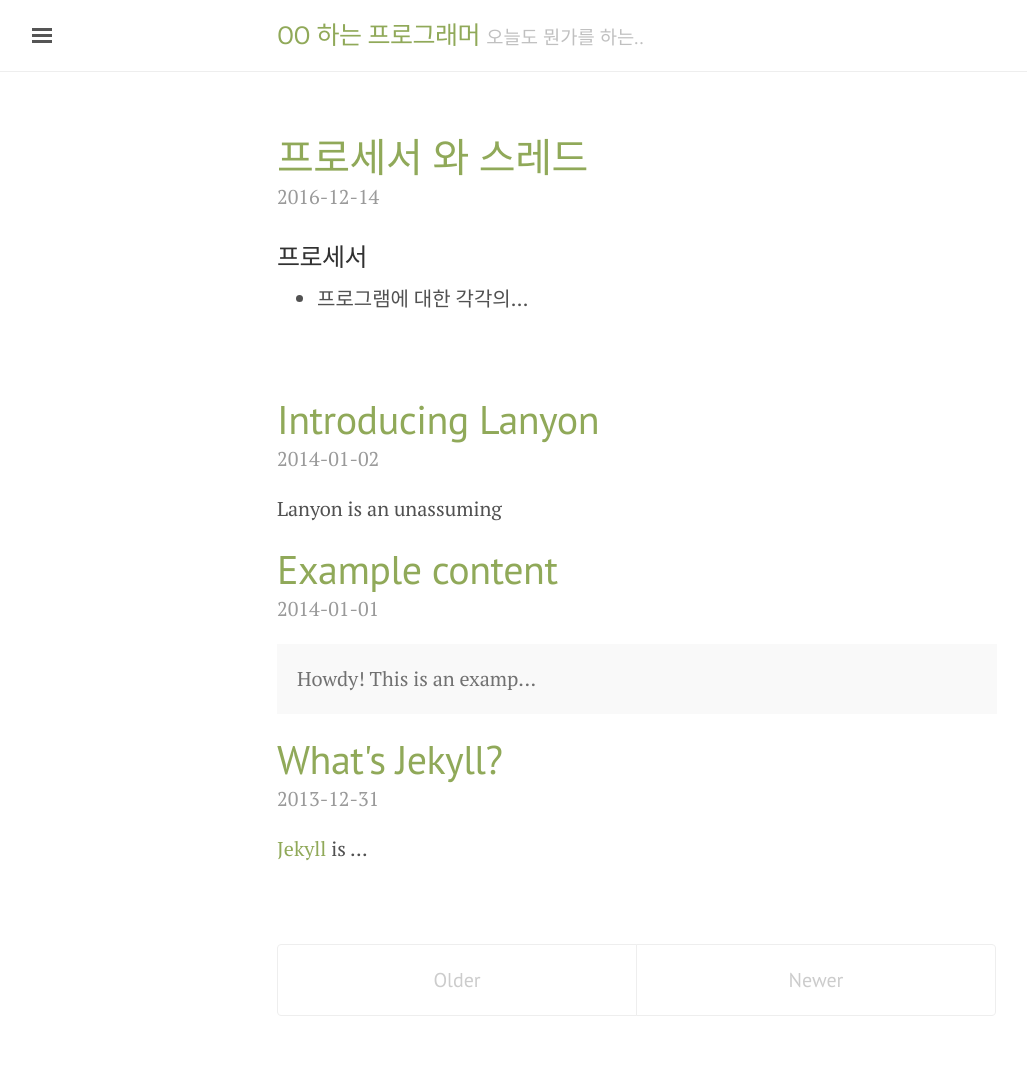
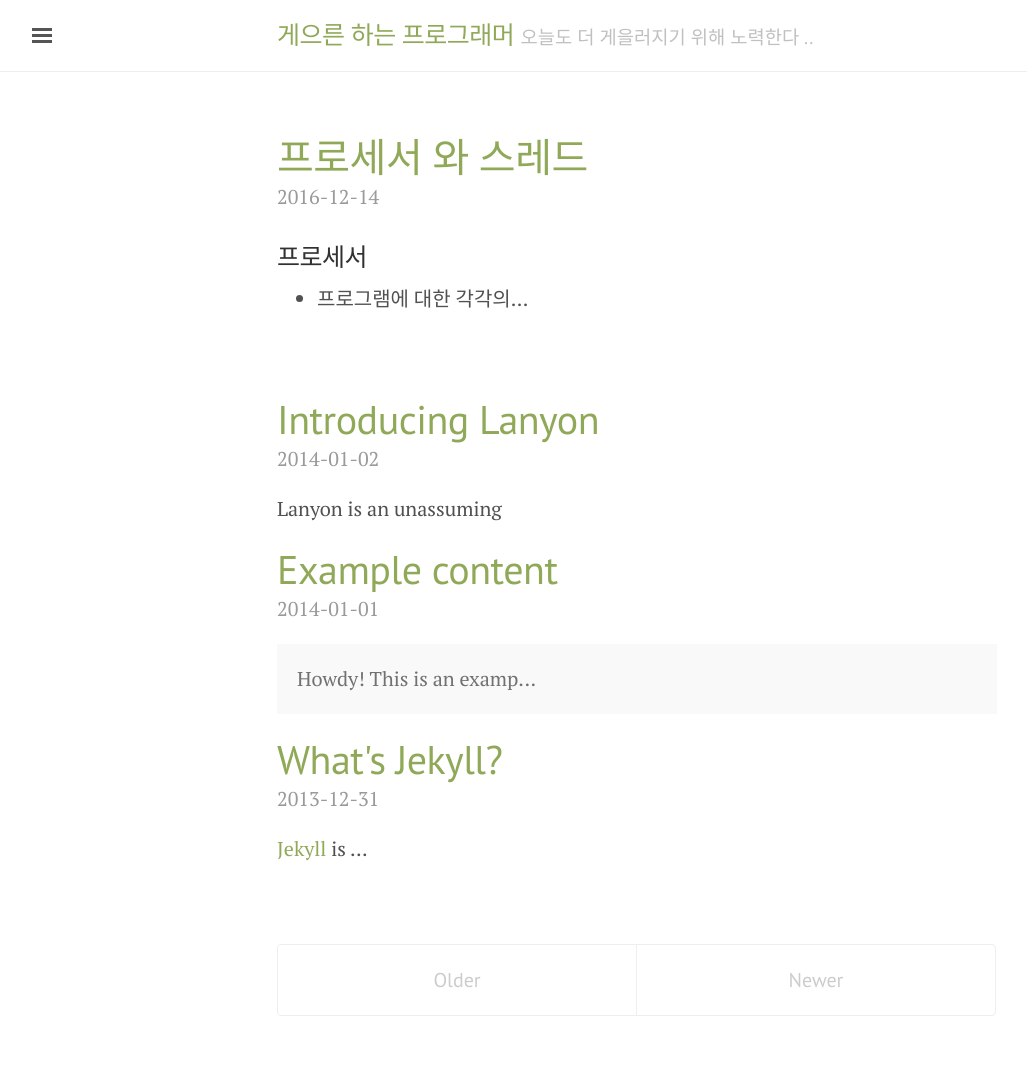
Before and after one commit to dkrend/dkrend.github.com, a Jekyll site: the page built from index.html, in a window 1280 px wide. Shown: the whole page, without its empty margins (3-1030 px from the left). Built offline with Jekyll 4.4.1, drawn with Linux system fonts in a browser that asks for light colours; the list of posts is cut into pages by our own code.

Commit message:
타이틀 / 테그라인 변경

```diff
--- a/_config.yml
+++ b/_config.yml
@@ -5,8 +5,8 @@ permalink:           pretty
 #relative_permalinks: true
 
 # Setup
-title:               OO 하는 프로그래머
-tagline:             '오늘도 뭔가를 하는..'
+title:               게으른 하는 프로그래머
+tagline:             '오늘도 더 게을러지기 위해 노력한다 ..'
 description:         'A reserved <a href="http://jekyllrb.com" target="_blank">Jekyll</a> theme that places the utmost gravity on content with a hidden drawer. Made by <a href="https://twitter.com/mdo" target="_blank">@mdo</a>.'
 url:                 https://dkrend.github.io
 baseurl:             ''
```
